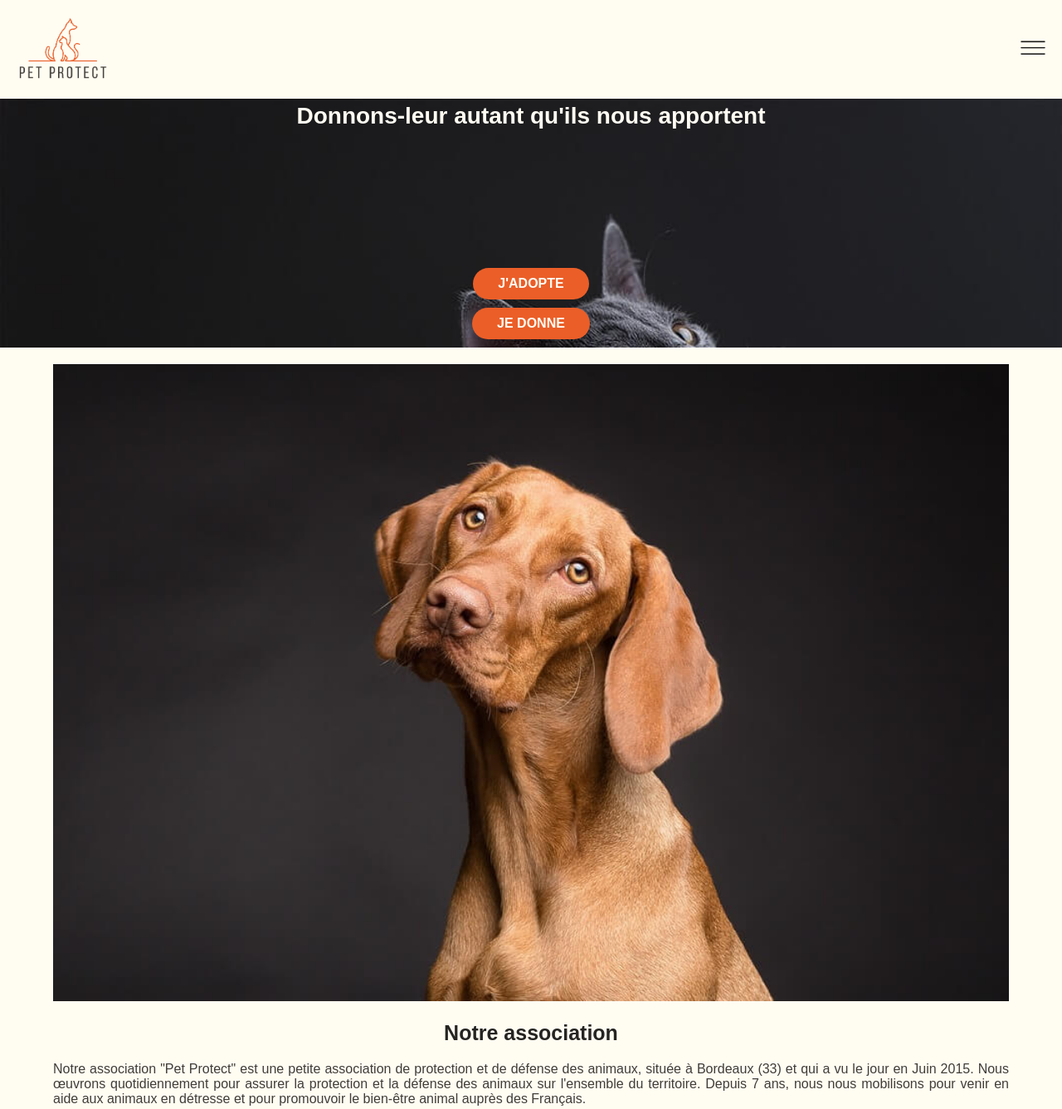
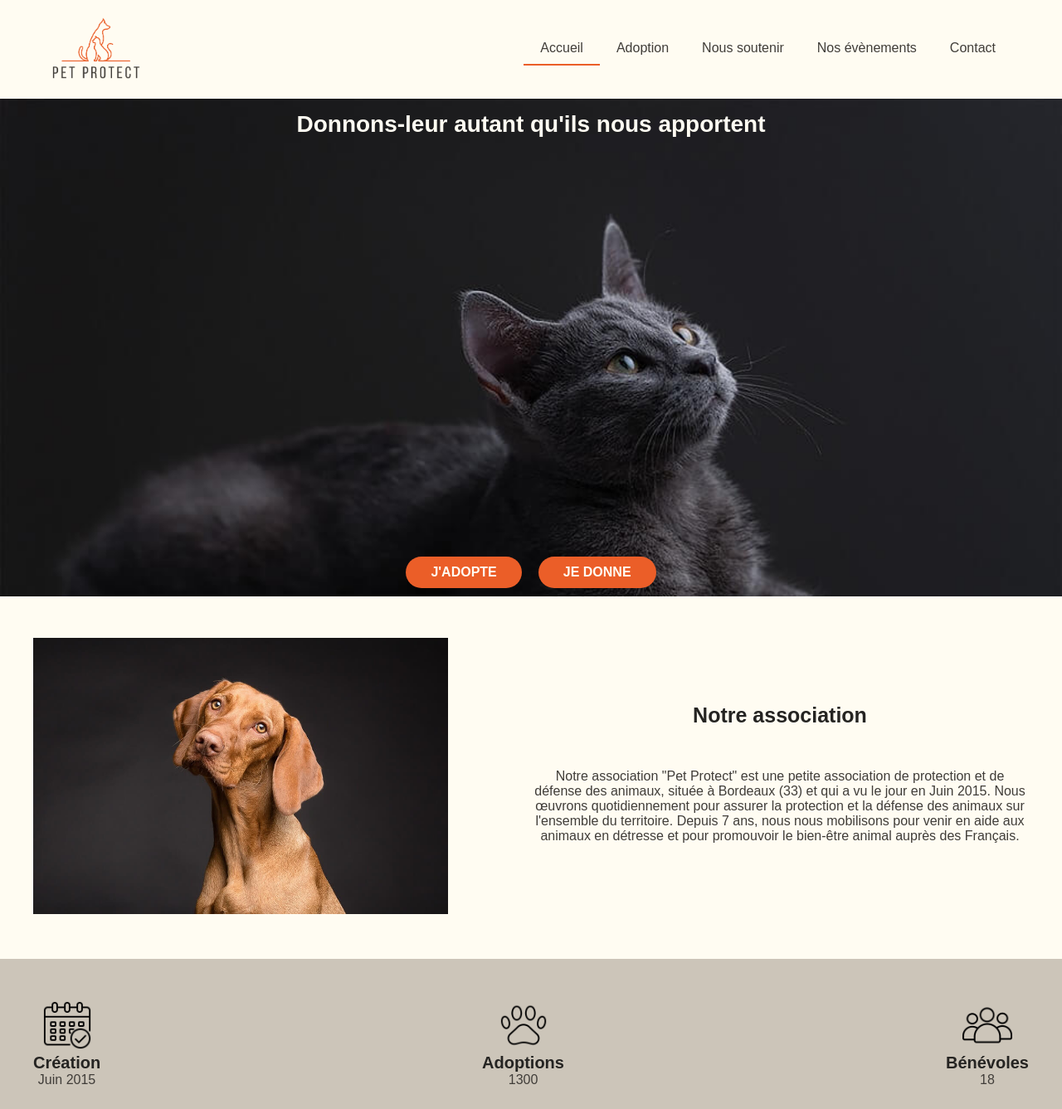
Before and after one commit to maeva-lnd/studi-evaluation-HTML-CSS, a plain HTML site: page index.html in a window 1280 px wide. Shown: the top 1337 px of the page at 83% size. Drawn offline with Linux system fonts and the light colour scheme.

Commit message:
Ajout des media queries

```diff
--- a/sass/style.scss
+++ b/sass/style.scss
@@ -228,3 +228,124 @@ footer {
     }
   }
 }
+
+/* MEDIAS QUERIES */
+
+@media screen and (min-width: 768px) {
+  #slider {
+    min-height: 450px;
+
+    h1 {
+      padding-top: 10px;
+    }
+    .buttons {
+      display: flex;
+      flex-direction: row;
+      justify-content: center;
+
+      .button {
+        margin: 0 10px;
+      }
+    }
+  }
+
+  #asso-history, #adoption-banner, #donation-banner {
+
+    p {
+      text-align: center;
+    }
+  }
+}
+
+@media screen and (min-width: 1200px) {
+  .container {
+    width: 1200px;
+    margin: 0 auto;
+  }
+
+  header {
+    .container {
+      #toggle {
+        display: none;
+      }
+
+      nav {
+        position: inherit;
+        justify-content: flex-end;
+
+        &.hide {
+          display: flex;
+        }
+
+        ul {
+          display: flex;
+
+          li {
+            a {
+              padding: 10px $padding;
+
+              &:hover, &.active {
+                background: none;
+                border-bottom: 2px solid $orange;
+              }
+            }
+          }
+        }
+      }
+    }
+
+  }
+
+  #slider {
+    min-height: 600px;
+  }
+
+  #asso-history, #adoption-banner, #donation-banner {
+    padding : 50px 0;
+
+    img {
+      width: 500px
+    }
+
+    .content {
+      width: 600px;
+    }
+
+    .container {
+      display: flex;
+      flex-direction: row;
+      justify-content: space-between;
+      align-items: center;
+    }
+
+    p {
+      padding: 30px 0;
+    }
+  }
+
+  #key-information {
+    padding: 30px 0;
+    display: flex;
+    flex-direction: row;
+    justify-content: space-between;
+  }
+
+  #adoption-banner {
+    .container {
+      flex-direction: row-reverse;
+    }
+  }
+
+  footer {
+
+    .important-links {
+
+      ul {
+        display: flex;
+        flex-direction: row;
+        justify-content: space-around;
+        padding: 30px 0;
+      }
+    }
+  }
+}
```
Also changed, not shown: css/sass/style.css, 1 other file.
